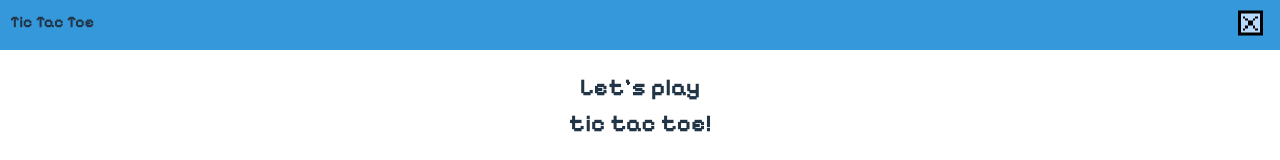
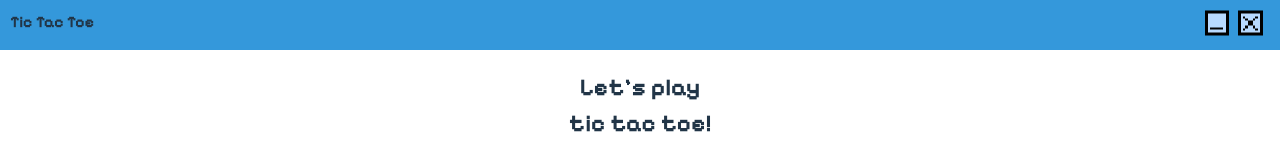
Before and after one commit to rcchao/tic-tac-toe-desktop-app, a React (Vite) app: page / in a window 1280 px wide. Shown: the top 160 px of the page. Built offline with nearby package versions, Linux system fonts and the light colour scheme.

Commit message:
Add minimise button

```diff
--- a/src/ui/components/TitleBar.tsx
+++ b/src/ui/components/TitleBar.tsx
@@ -1,12 +1,16 @@
 import "../index.css";
 import closeWindow from "../assets/closeWindow.png";
+import minimise from "../assets/minimise.png";
 
 function TitleBar() {
   return (
     <div className="title-bar-header">
       <div className="title">Tic Tac Toe</div>
-      <button onClick={() => console.log("close")}>
+      <button className="close" onClick={() => console.log("close")}>
         <img src={closeWindow} />
+      </button>
+      <button className="minimise" onClick={() => console.log("minimise")}>
+        <img src={minimise} />
       </button>
     </div>
   );
--- a/src/ui/index.css
+++ b/src/ui/index.css
@@ -114,13 +114,20 @@ button:focus-visible {
   padding: 0;
 
   position: absolute;
-  right: 17px;
   top: 50%;
   transform: translateY(-50%);
   cursor: pointer;
   -webkit-app-region: no-drag;
 }
 
+.title-bar-header .close{
+  right: 17px;
+}
+
+.title-bar-header .minimise{
+  right: 51px;
+}
+
 .title-bar-header button:hover img {
   filter: brightness(0.8); /* Darken the image on hover */
 }
```
